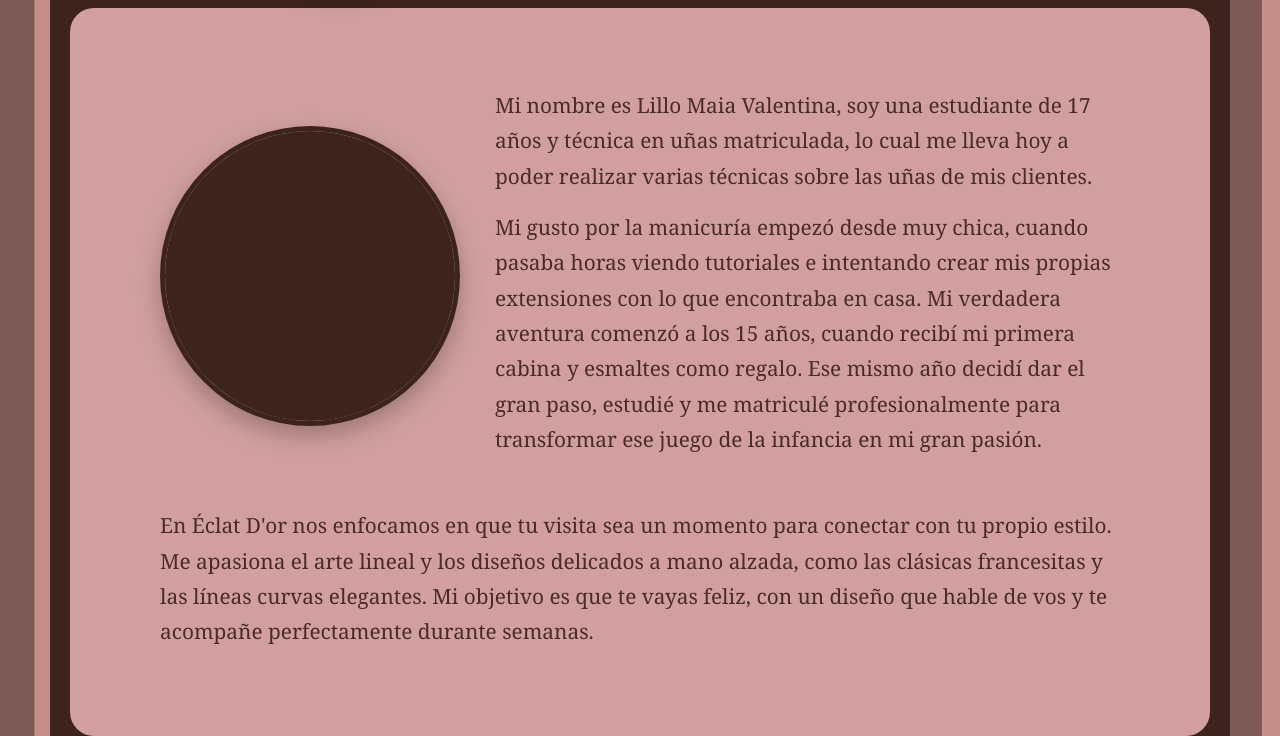
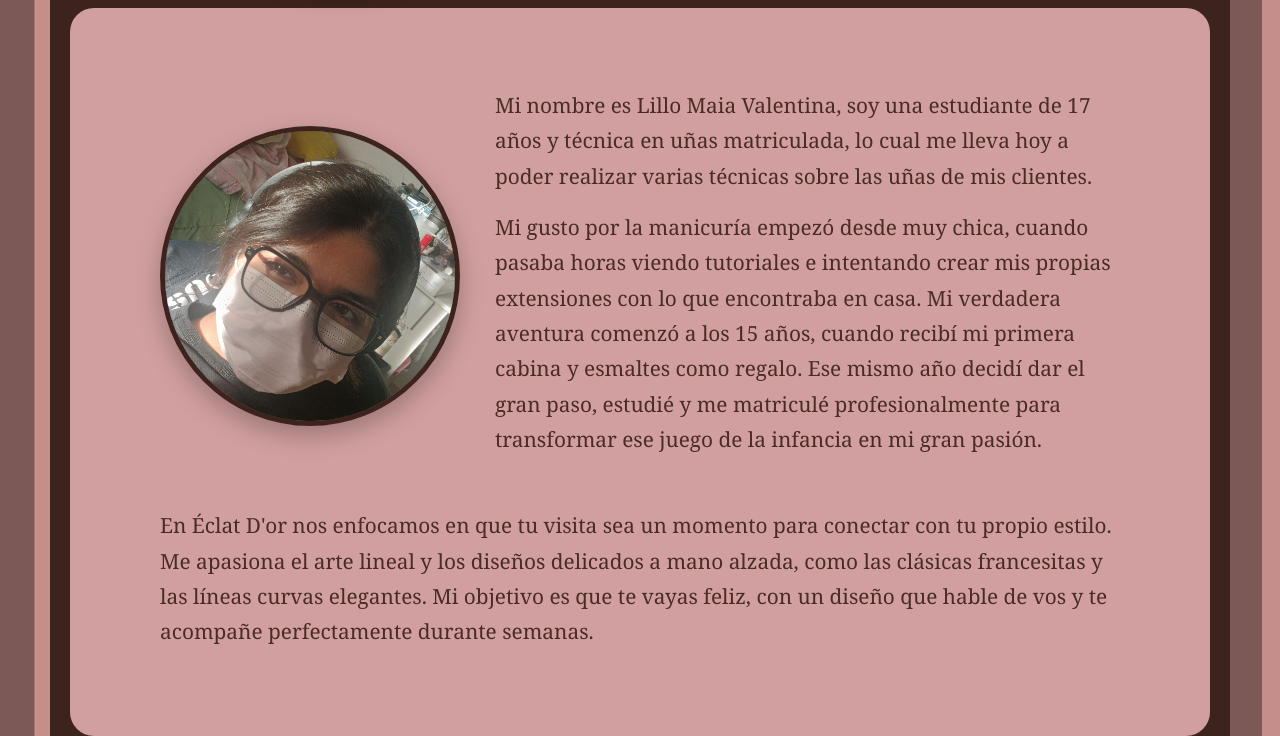
Before and after one commit to MayMay2107-ML/Repo.May, a plain HTML site: page HTML/sobreMi.html in a window 1280 px wide. Shown: the part 364-1100 px from the top of the page. Drawn offline with Linux system fonts and the light colour scheme.

Commit message:
Add files via upload

```diff
--- a/HTML/sobreMi.html
+++ b/HTML/sobreMi.html
@@ -42,7 +42,7 @@
        <main class="galeria">
     <div class="organizadorBloquePresentacion-sobreMi">
         <div class="marcoPerfil-sobreMi">
-            <img src="..." alt="yo" class="perfil">
+            <img src="../Imagenes/yo.jpeg" alt="yo" class="perfil">
         </div>
 
         <div class="texto-bienvenida">
```
